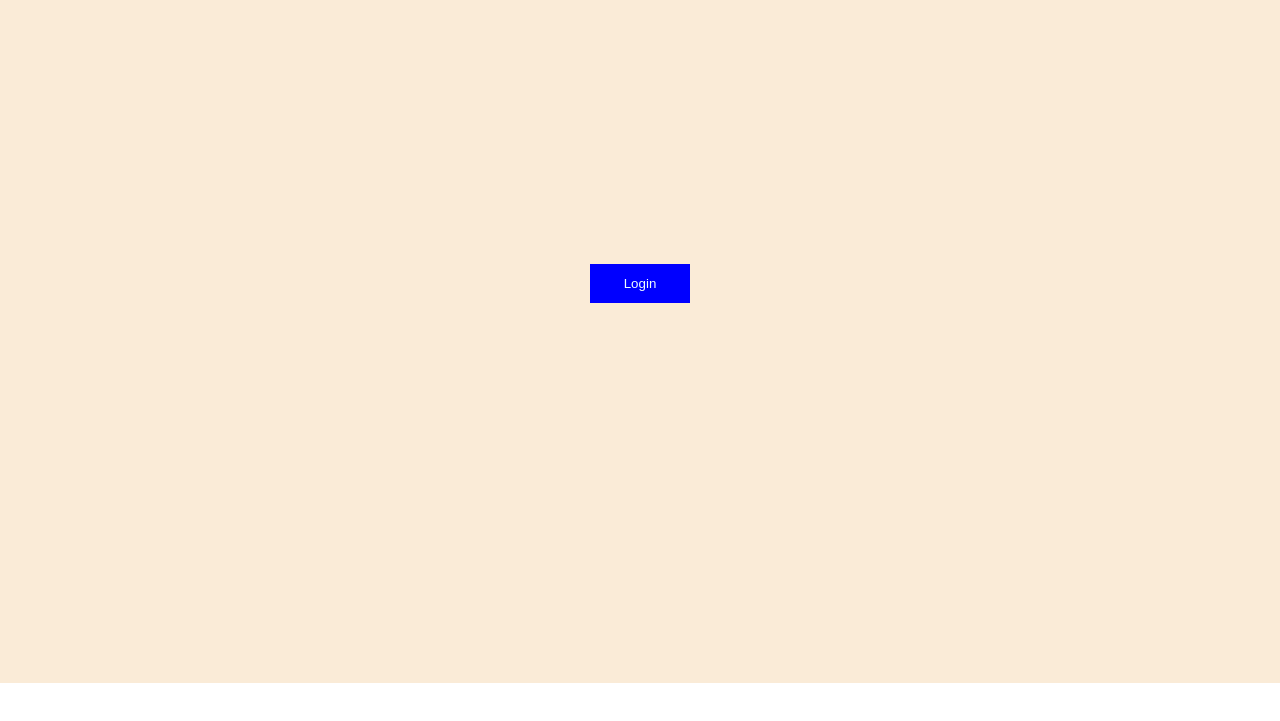
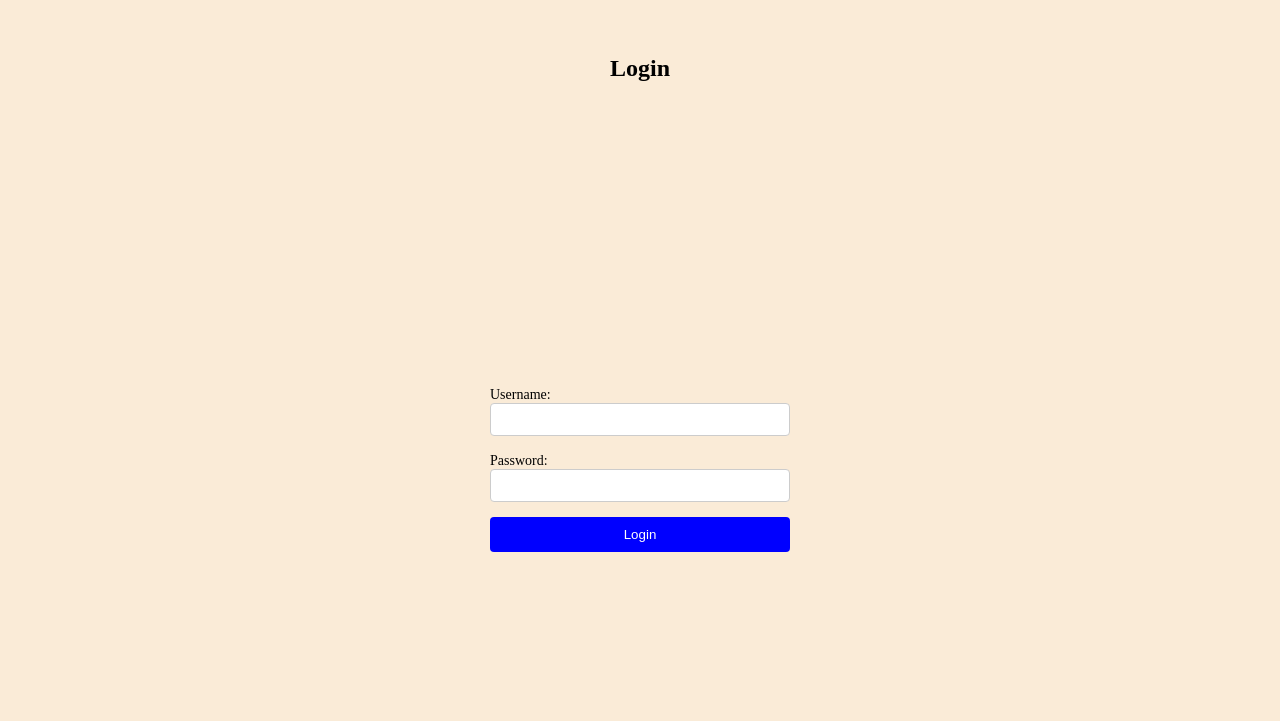
Before and after one commit to JTabb1213/CSCI467Project, an Angular app in the folder sales-associate-page/: page /auth in a window 1280 px wide. Shown: the part 117-838 px from the top of the page. Before the commit the page ends 800 px from the top, so only its background shows below. Built offline with nearby package versions, Linux system fonts and the light colour scheme.

Commit message:
Add fourms for the user to put in an username and password. Currently will suceed no matter what is entered.

```diff
--- a/sales-associate-page/src/app/components/auth/login/login.component.css
+++ b/sales-associate-page/src/app/components/auth/login/login.component.css
@@ -2,17 +2,43 @@
     background-color: antiquewhite;
     display: grid;
     align-items: center;
+    justify-items: center;
     height: 100vh;
+    padding: 20px;
 }
 
-.wrapper button {
-    width: 100px;
-    display: block;
-    margin: 0 auto;
-    padding: 12px 16px;
+form {
+    width: 300px;
+    display: flex;
+    flex-direction: column;
+}
+
+form div {
+    margin-bottom: 15px;
+}
+
+label {
+    font-size: 14px;
+    margin-bottom: 5px;
+}
+
+input {
+    width: 100%;
+    padding: 8px;
+    border: 1px solid #ccc;
+    border-radius: 4px;
+    box-sizing: border-box;
+}
+
+button {
+    padding: 10px;
     background-color: blue;
-    color: azure;
+    color: white;
     border: none;
+    border-radius: 4px;
     cursor: pointer;
+}
 
+button:hover {
+    background-color: darkblue;
 }
--- a/sales-associate-page/src/app/components/auth/login/login.component.html
+++ b/sales-associate-page/src/app/components/auth/login/login.component.html
@@ -1,5 +1,28 @@
 <div class="wrapper">
-    <button>
-        Login
-    </button>
+    <h2>Login</h2>
+    <!-- The login forum: Two inputs & Submit button-->
+    <form (ngSubmit)="onLogin()"> <!--Calls the onLogin() method when the forum is submmitted-->
+        <div>                     <!-- the onLogin() method present in the login.components.ts page-->
+            <label for="username">Username:</label>
+            <input
+                type="text"
+                id="username"
+                [(ngModel)]="username"
+                name="username"
+                required
+            />
+                <!--required makes the field mandatory to fill in-->
+        </div>
+        <div>
+            <label for="password">Password:</label>
+            <input
+                type="password"
+                id="password"
+                [(ngModel)]="password"
+                name="password"
+                required
+            />
+        </div>
+        <button type="submit">Login</button>
+    </form>
 </div>
--- a/sales-associate-page/src/app/components/auth/login/login.component.ts
+++ b/sales-associate-page/src/app/components/auth/login/login.component.ts
@@ -1,12 +1,23 @@
 import { Component } from '@angular/core';
+import { FormsModule } from '@angular/forms'; // In order to get the login boxes to work
 
 @Component({
   selector: 'app-login',
   standalone: true,
-  imports: [],
+  imports: [FormsModule], // need to add it here too in order to enable it
   templateUrl: './login.component.html',
-  styleUrl: './login.component.css'
+  styleUrls: ['./login.component.css']
 })
 export class LoginComponent {
+  username: string = '';
+  password: string = '';
 
+  onLogin() { // Logs the username and password on the console (Can be seen in chrome deveoper tools)
+    console.log('Username:', this.username);
+    console.log('Password:', this.password);
+
+    // Goes straight to successful login
+    // Currently doesn't check, sucess as long as you enter anything
+    alert('Login Successful!');
+  }
 }
```
